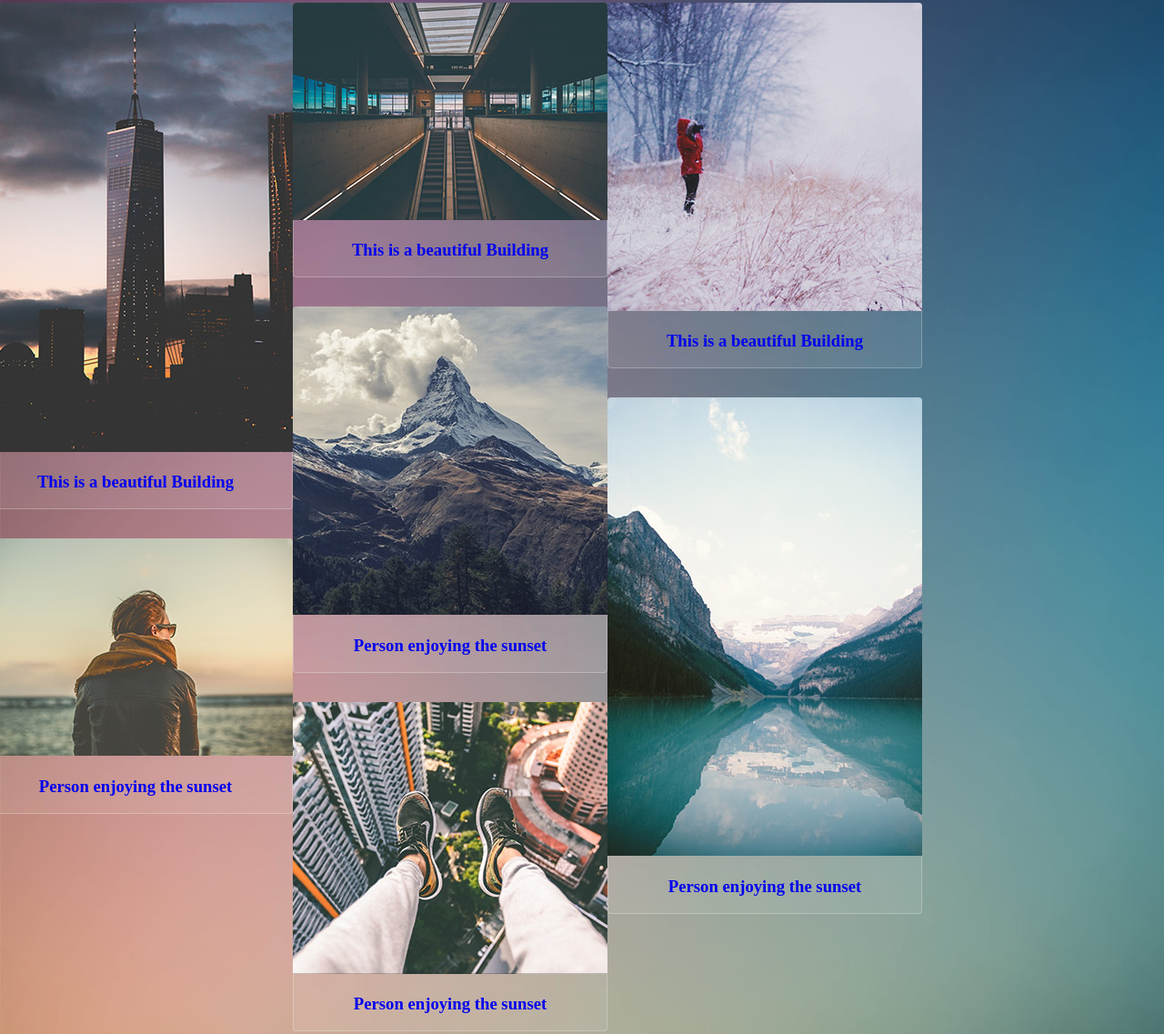
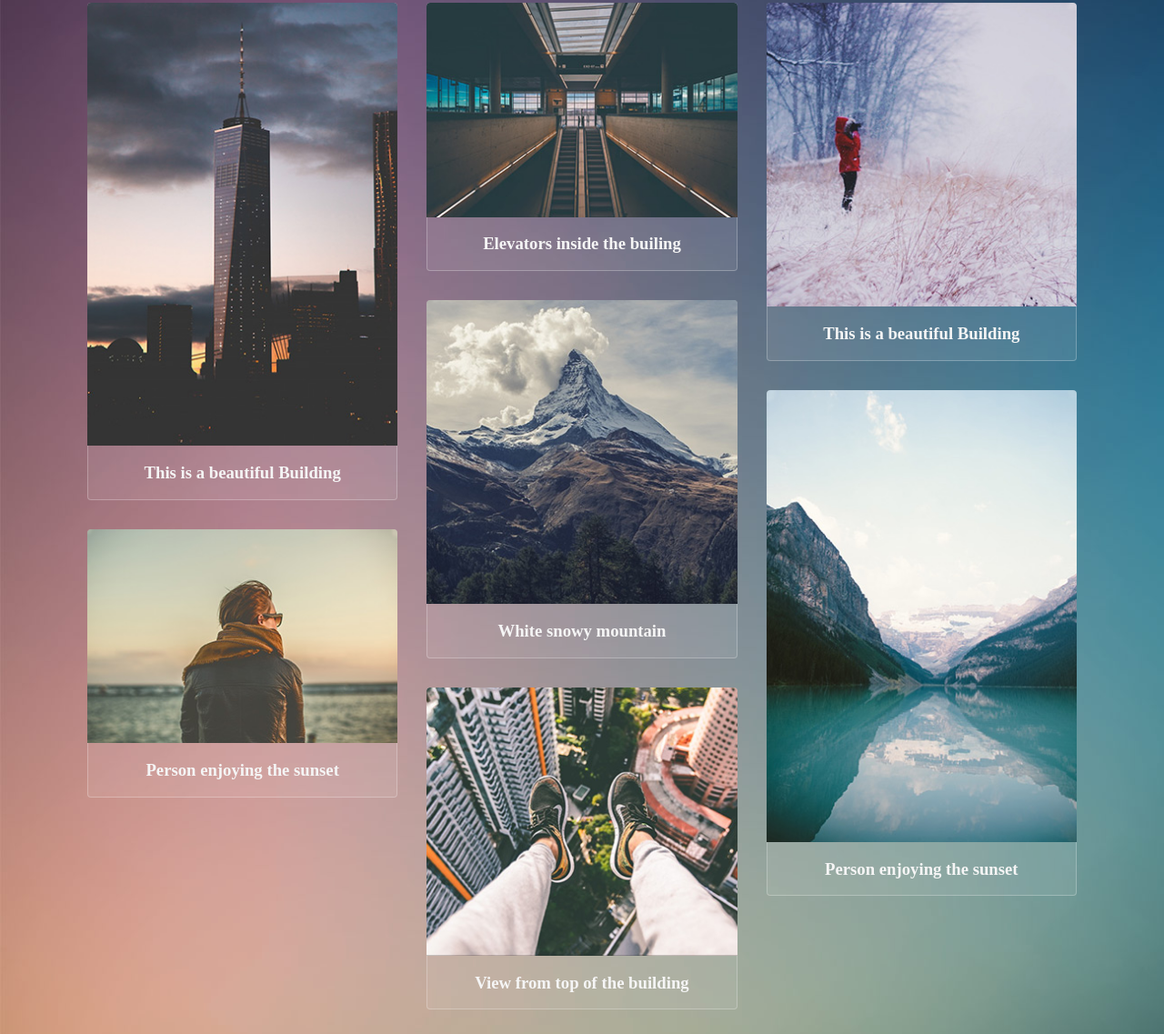
Before and after one commit to yaseenleo/Web-Development-Practice, a plain HTML site: page HTML & CSS/Sample Website/index.html in a window 1280 px wide. Shown: the part 497-1634 px from the top of the page at 91% size. Drawn offline with Linux system fonts and the light colour scheme.

Commit message:
index page layout done, title logo inserted and now need to add nav bar. The problem was the parent div which has a id of wrapper that is now set

```diff
--- a/HTML & CSS/Sample Website/index.html
+++ b/HTML & CSS/Sample Website/index.html
@@ -5,10 +5,11 @@
     <meta name="viewport" content="width=device-width, initial-scale=1.0">
     <meta http-equiv="X-UA-Compatible" content="ie=edge">
     <title>Sample Website</title>
+    <link rel="icon" type="icon/jpg" href="images/Ylogo.jpg">
     <link rel="stylesheet" href="style.css">
 </head>
 <body>
-    <div id="container">
+    <div id="wrapper">
         <header id="header">
             <span class="avatar"><img src="images/avatar.jpg" alt="Avatar"></span>
             <h1>This is a Visualized Website which is developed by using HTML5 and CSS3</h1>
@@ -21,7 +22,7 @@
                 <li><a href="#" class="fab fa-linkedin linkedin"></a></li>
             </ul>
         </header>
-        <section class="thumbnail">
+        <section class="thumbnails">
             <div>
                 <a href="images/thumbs/01.jpg">
                     <img src="images/thumbs/01.jpg" alt="building">
@@ -35,15 +36,15 @@
             <div>
                 <a href="images/thumbs/03.jpg">
                     <img src="images/thumbs/03.jpg" alt="building">
-                    <h3>This is a beautiful Building</h3>
+                    <h3>Elevators inside the builing</h3>
                 </a>
                 <a href="images/thumbs/04.jpg">
                     <img src="images/thumbs/04.jpg" alt="person">
-                    <h3>Person enjoying the sunset</h3>
+                    <h3>White snowy mountain</h3>
                 </a>
                 <a href="images/thumbs/05.jpg">
                     <img src="images/thumbs/05.jpg" alt="person">
-                    <h3>Person enjoying the sunset</h3>
+                    <h3>View from top of the building</h3>
                 </a>
             </div>
             <div>
--- a/HTML & CSS/Sample Website/style.css
+++ b/HTML & CSS/Sample Website/style.css
@@ -1,6 +1,7 @@
 body{
     background-image: url("images/bg.jpg");
 }
+/* Header */
 #header {
     text-align: center;
     padding: 6em 0 4em 0;
@@ -27,6 +28,7 @@ body{
     font-size: 24px;
     font-family: 'Segoe UI', Tahoma, Geneva, Verdana, sans-serif;
 }
+/* Unorder List */
 ul > li {
     display: inline;
     padding: 20px 15px;
@@ -76,7 +78,8 @@ ul > li:hover{
     transform: rotate(5deg) scale(1.5);
     transition: 2s;
 }
-.thumbnail {
+/* Thumbnails */
+.thumbnails {
     display: -moz-flex;
     display: -webkit-flex;
     display: -ms-flex;
@@ -89,7 +92,7 @@ ul > li:hover{
     margin: 0 0 2em -2em;
 }
 
-.thumbnail a {
+.thumbnails a {
     -moz-transition: all 0.2s ease;
     -webkit-transition: all 0.2s ease;
     -ms-transition: all 0.2s ease;
@@ -116,6 +119,7 @@ ul > li:hover{
 
 .thumbnails a h3 {
     margin: 1em;
+    color: #f5f5f5;
 }
 
 .thumbnails a:hover {
@@ -138,6 +142,7 @@ ul > li:hover{
 .thumbnails > div > :last-child {
     margin-bottom: 0;
 }
+/* Footer */
 #footer {
     text-align: center;
     padding: 4em 0 4em 0;
@@ -153,3 +158,16 @@ ul > li:hover{
     display: block;
     margin: 0 auto 3em auto;
 }
+/* Wrapper */
+#wrapper {
+    max-width: 68em;
+    width: 100%;
+    margin: 0 auto;
+    padding: 0 2em;
+    opacity: 1;
+    filter: none;
+    -moz-transition: opacity 1s ease, -moz-filter 1s ease;
+    -webkit-transition: opacity 1s ease, -webkit-filter 1s ease;
+    -ms-transition: opacity 1s ease, -ms-filter 1s ease;
+    transition: opacity 1s ease, filter 1s ease;
+}
```
Also changed, not shown: HTML & CSS/Sample Website/images/Ylogo.jpg (added).
